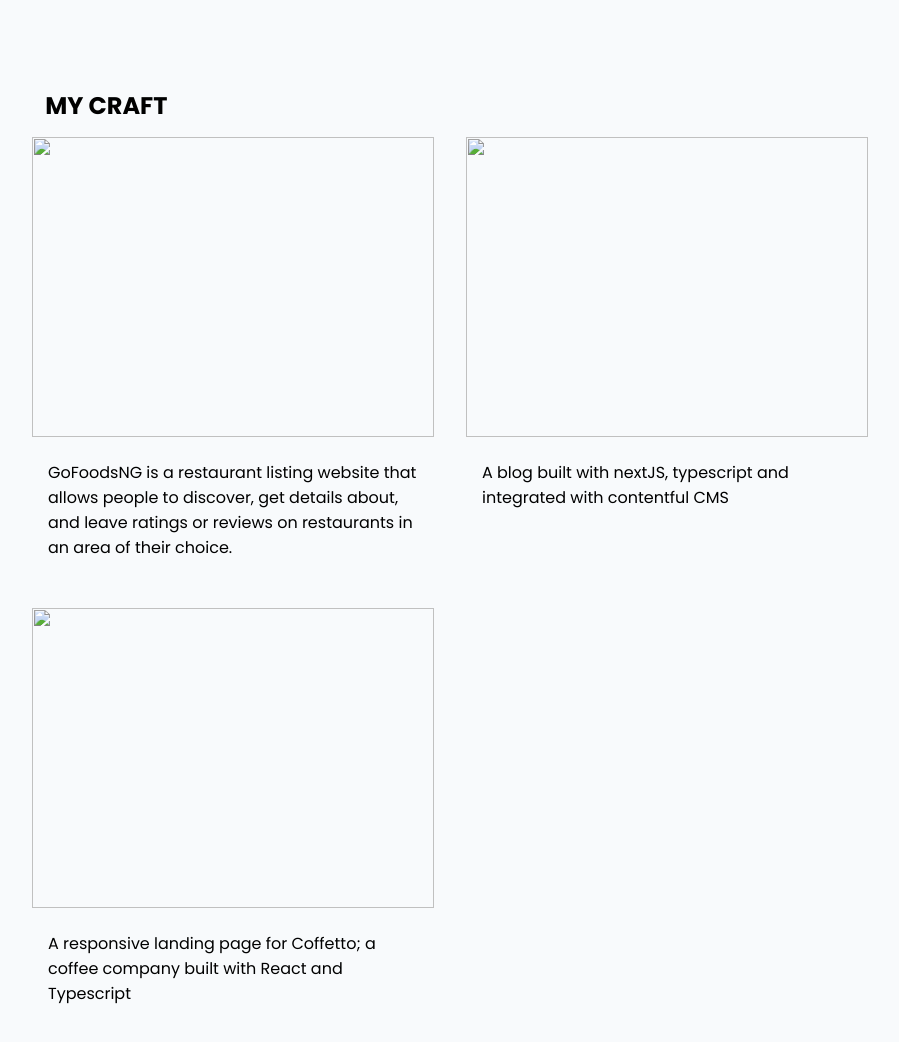
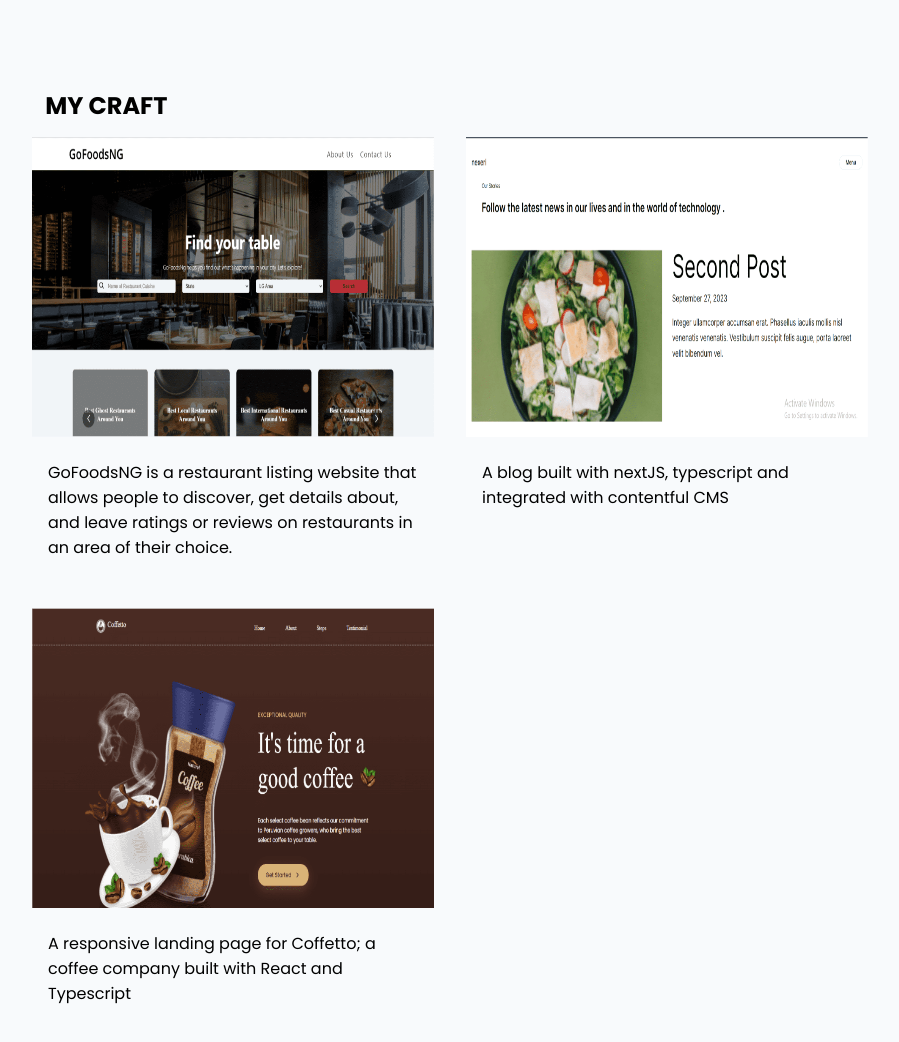
Before and after one commit to somilisa/01-Personal-Website, a plain HTML site: page index.html in a window 1280 px wide. Shown: the part 780-1822 px from the top of the page, without its empty margins (190-1089 px from the left). Drawn offline with Linux system fonts and the light colour scheme.

Commit message:
fix: correct image path

```diff
--- a/index.html
+++ b/index.html
@@ -78,7 +78,7 @@
         </div>
         <div class="hero-img">
           <img
-            src="slack_picture.JPG"
+            src="./Assets/slack_picture.jpg"
             alt=""
             data-testid="slackProfilePicture"
           />
@@ -89,7 +89,7 @@
           <h2>MY CRAFT</h2>
           <div class="projects">
             <article class="project">
-              <img src="GoFoodsNg.png" alt="" />
+              <img src="./Assets/GoFoodsNg.png" alt="" />
               <div>
                 <p>
                   GoFoodsNG is a restaurant listing website that allows people
@@ -99,7 +99,7 @@
               </div>
             </article>
             <article class="project">
-              <img src="Nexeri.png" alt="" />
+              <img src="./Assets/Nexeri.png" alt="" />
               <div>
                 <p>
                   A blog built with nextJS, typescript and integrated with
@@ -108,7 +108,7 @@
               </div>
             </article>
             <article class="project">
-              <img src="Coffetto.png" alt="" />
+              <img src="./Assets/Coffetto.png" alt="" />
               <div>
                 <p>
                   A responsive landing page for Coffetto; a coffee company built
```
